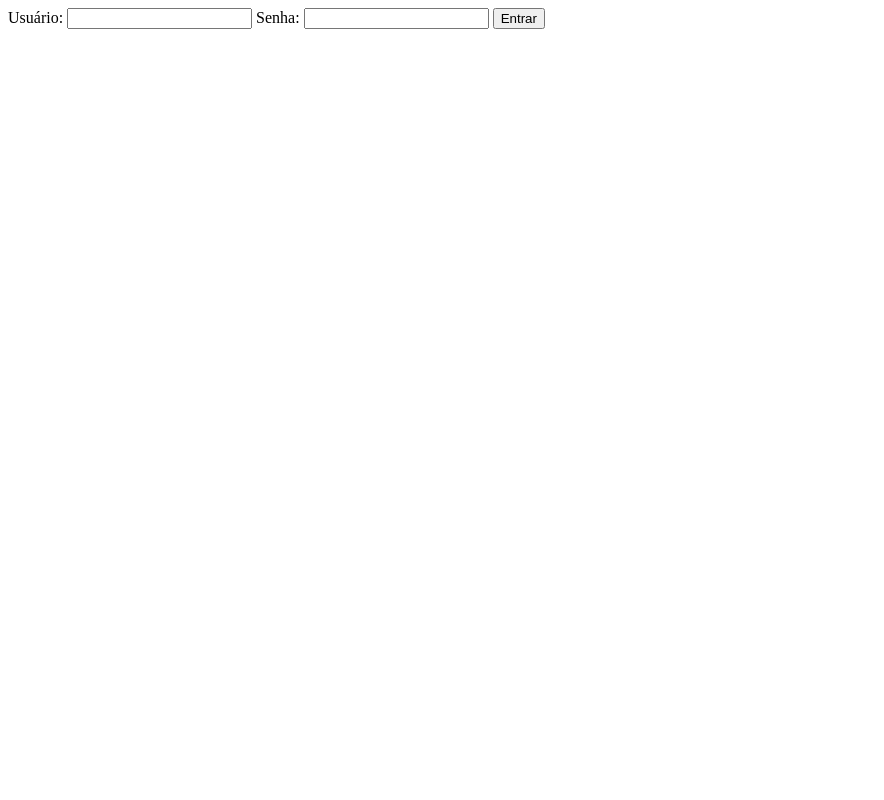
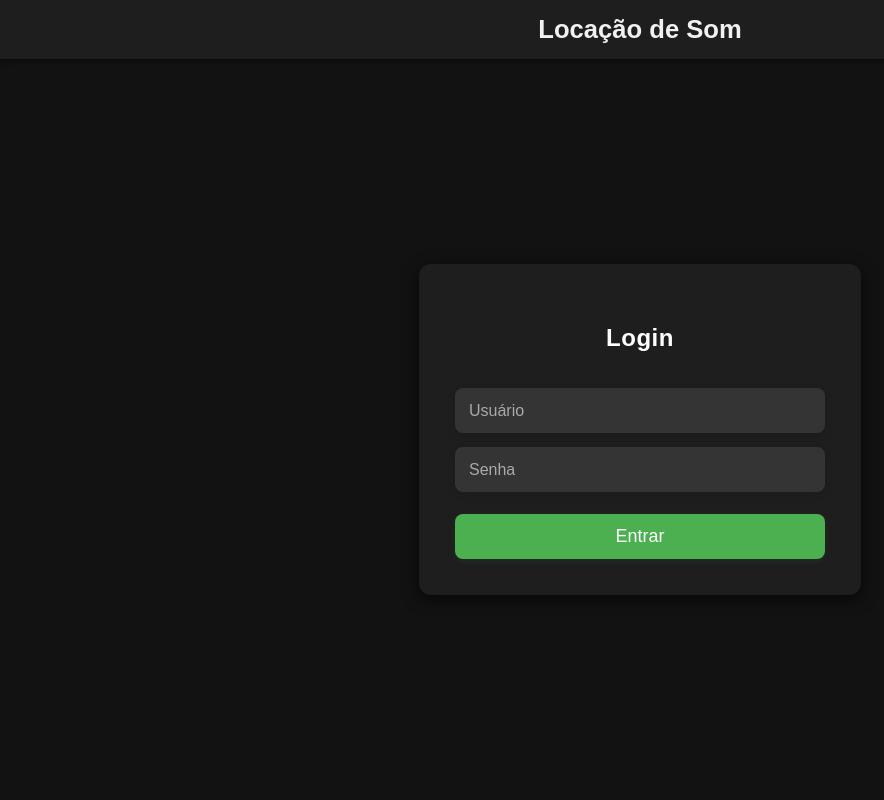
Before and after one commit to joaosgalvao/web_mobile, a Python web app: template sistema/templates/autenticacao.html in a window 1280 px wide. Shown: the whole page, without its empty margins (0-884 px from the left). Run offline with Jinja, Linux system fonts and the light colour scheme; the template is opened without the code that fills it, so the values that code supplies are empty.

Commit message:
HtmlDeAutenticacao

```diff
--- a/sistema/templates/autenticacao.html
+++ b/sistema/templates/autenticacao.html
@@ -1,18 +1,114 @@
 <!DOCTYPE html>
-<html lang="en">
+<html lang="pt-BR">
 <head>
-    <meta charset="UTF-8">
-    <meta name="viewport" content="width=device-width, initial-scale=1.0">
-    <title>Document</title>
+  <meta charset="UTF-8">
+  <meta name="viewport" content="width=device-width, initial-scale=1.0">
+  <title>Login - Locação de Som</title>
+  <style>
+    body {
+      font-family: Arial, sans-serif;
+      background: #121212; /* fundo escuro */
+      color: #f1f1f1;
+      margin: 0;
+      height: 100vh;
+      display: flex;
+      flex-direction: column;
+    }
+
+    /* Cabeçalho */
+    header {
+      background: #1e1e1e;
+      padding: 15px;
+      text-align: center;
+      font-size: 1.6rem;
+      font-weight: bold;
+      box-shadow: 0 2px 6px rgba(0,0,0,0.5);
+    }
+
+    /* Centralização do conteúdo */
+    main {
+      flex: 1;
+      display: flex;
+      justify-content: center;
+      align-items: center;
+    }
+
+    .login-container {
+      background: #1e1e1e;
+      padding: 40px 36px 36px 36px;
+      border-radius: 12px;
+      box-shadow: 0 4px 16px rgba(0,0,0,0.7);
+      width: 370px;
+      max-width: 95vw;
+      text-align: center;
+      display: flex;
+      flex-direction: column;
+      align-items: center;
+      gap: 18px;
+    }
+
+    .login-container h2 {
+      margin-bottom: 18px;
+      font-size: 1.5rem;
+      color: #ffffff;
+      width: 100%;
+      font-weight: 600;
+      letter-spacing: 0.5px;
+    }
+
+    .login-container input {
+      width: 100%;
+      padding: 12px 14px;
+      margin: 0 0 14px 0;
+      border: none;
+      border-radius: 8px;
+      background: #343434;
+      color: #f1f1f1;
+      font-size: 1.08rem;
+      box-sizing: border-box;
+      outline: none;
+      transition: box-shadow 0.2s;
+      box-shadow: 0 2px 8px rgba(0,0,0,0.10);
+    }
+
+    .login-container input::placeholder {
+      color: #aaaaaa;
+      font-size: 1rem;
+    }
+
+    .login-container button {
+      margin-top: 8px;
+      width: 100%;
+      padding: 12px 0;
+      border: none;
+      border-radius: 8px;
+      background: #4CAF50;
+      color: white;
+      font-size: 1.12rem;
+      font-weight: 500;
+      cursor: pointer;
+      transition: background 0.3s;
+      box-shadow: 0 2px 6px rgba(76,175,80,0.10);
+    }
+
+    .login-container button:hover {
+      background: #45a049;
+    }
+  </style>
 </head>
 <body>
-    <form action="submit">
-        Usuário: <input type="text">
-        Senha: <input type="password">
-        <button type = "submit">
-            Entrar
-        </button>
-    </form>
-
+  <header>
+    Locação de Som
+  </header>
+  <main>
+    <div class="login-container">
+      <h2>Login</h2>
+      <form>
+        <input type="text" placeholder="Usuário" required>
+        <input type="password" placeholder="Senha" required>
+        <button type="submit">Entrar</button>
+      </form>
+    </div>
+  </main>
 </body>
 </html>
```
